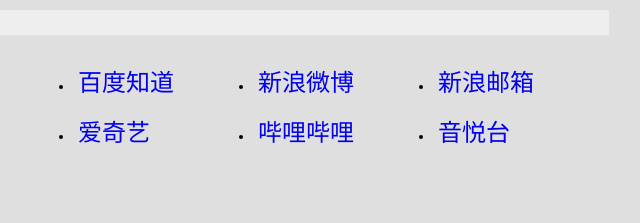
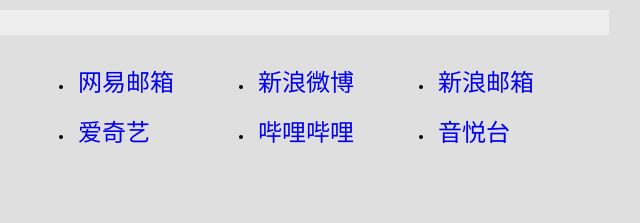
Before and after one commit to vinsuan/vinsuan.github.io, a plain HTML site: page index.html in a window 1280 px wide. Shown: the part 150-373 px from the top of the page, 511-1151 px from the left. Drawn offline with Linux system fonts and the light colour scheme.

Commit message:
第二次修改

```diff
--- a/index.html
+++ b/index.html
@@ -38,7 +38,7 @@ window.open("http://www.mp4ba.com/");
 
           <li><a href="https://www.baidu.com/" target=_blank>百度</a></li>
           <li><a href="http://blog.csdn.net/vinsuan1993" target=_blank>heres博客</a></li>
-     	  <li><a href="http://zhidao.baidu.com/" target=_blank>百度知道</a></li>
+     	  <li><a href="http://mail.163.com/" target=_blank>网易邮箱</a></li>
           <li><a href="http://weibo.com/" target=_blank>新浪微博</a></li>
           <li><a href="http://mail.sina.com.cn/" target=_blank>新浪邮箱</a></li>
       	  <li><a href="http://www.youku.com/" target=_blank>优酷</a></li>
```
